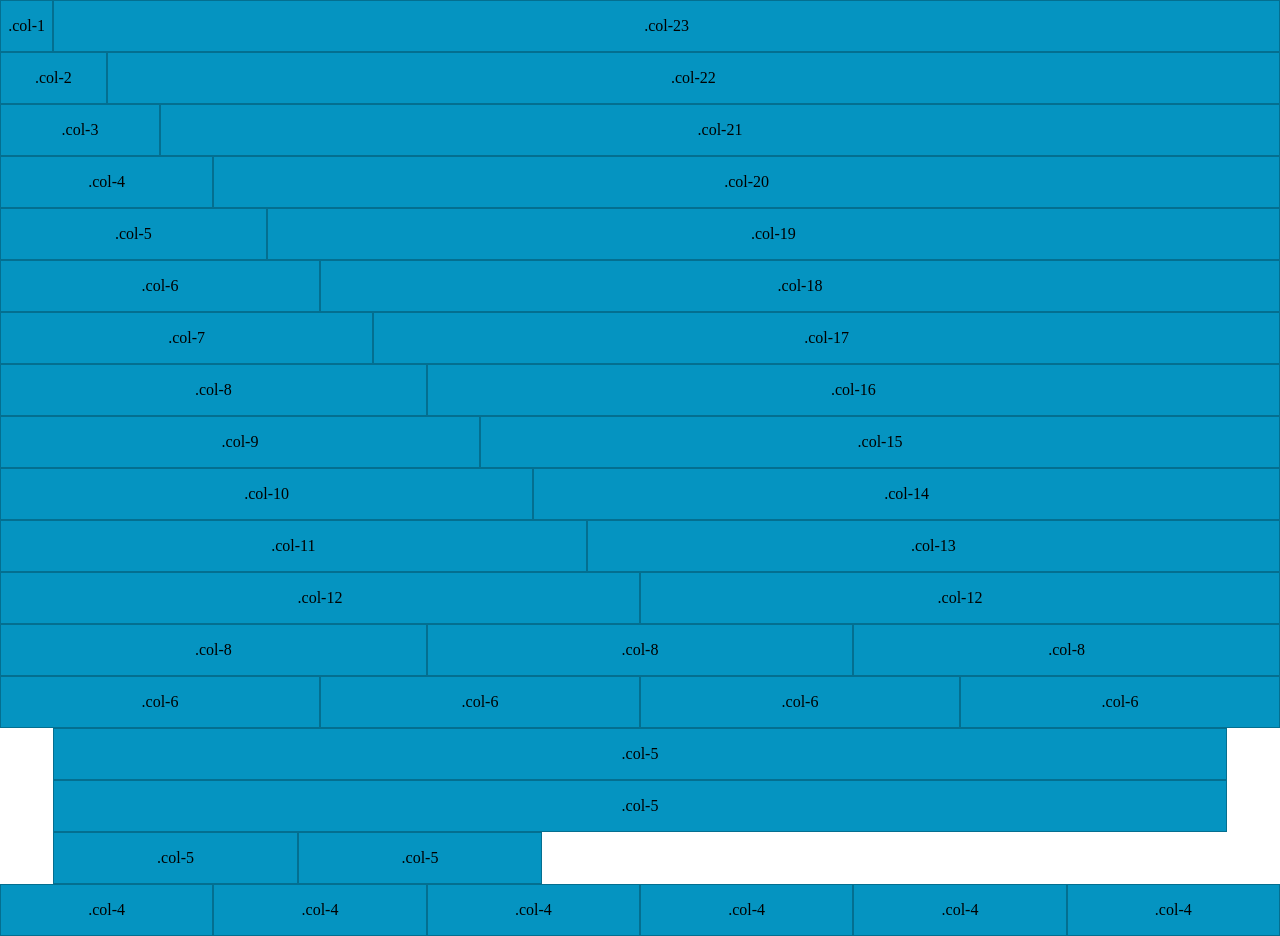
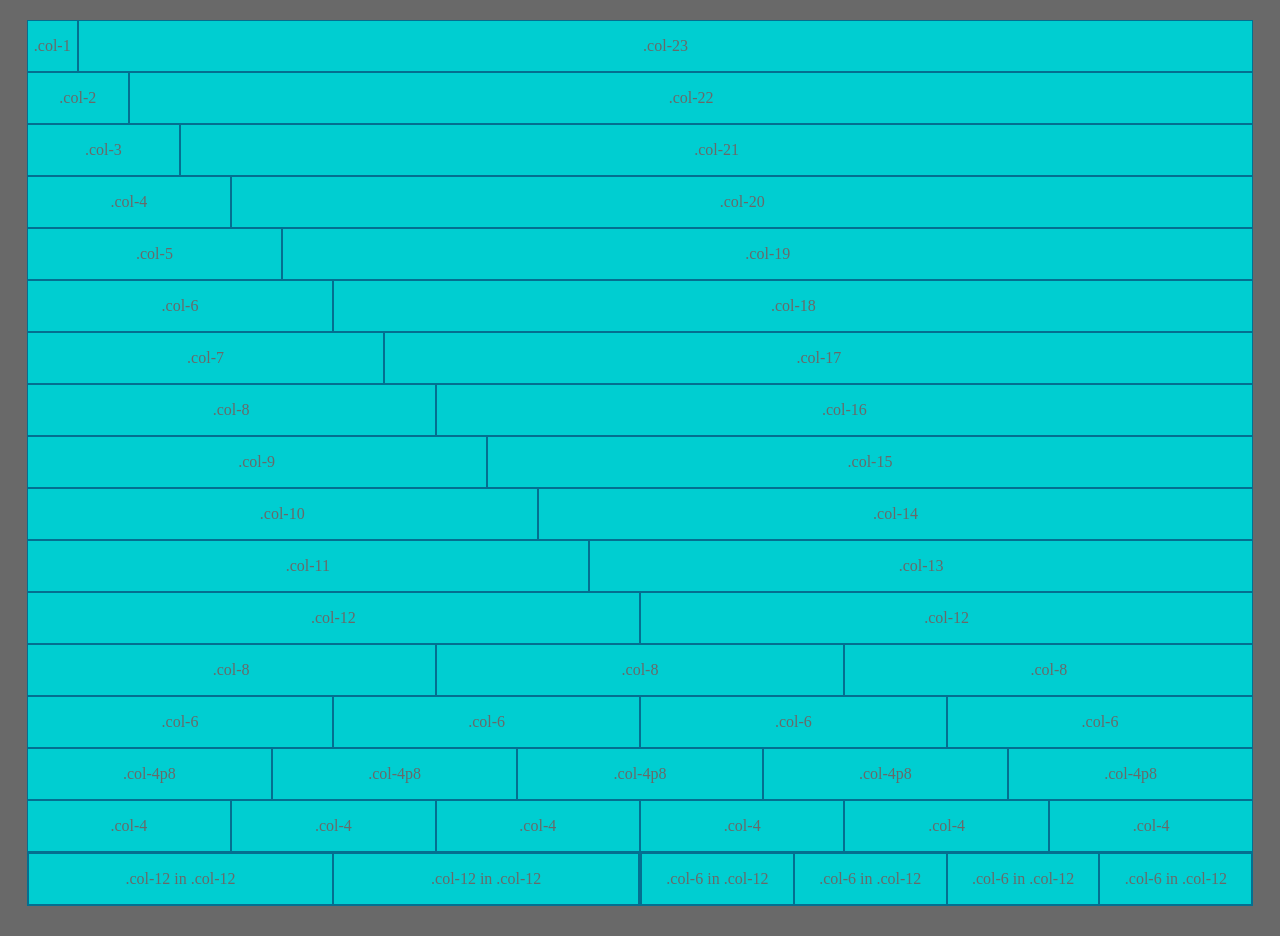
Before and after one commit to pmerrity/Flex, a plain HTML site: page index.html in a window 1280 px wide. Drawn offline with Linux system fonts and the light colour scheme.

Commit message:
almost done

```diff
--- a/css/test.css
+++ b/css/test.css
@@ -1,11 +1,20 @@
 body {
+	background-color: #696969;
 	margin: 0;
 	padding: 0;
 }
 
+#grid_wrapper {
+	padding: 20px;
+}
+
 .box {
-	background-color: #0594c1;
+	background-color: #00CED1;
 	border: 1px solid #046f90;
 	box-sizing: border-box;
 	text-align: center;
 }
+
+p {
+	color: #696969;
+}
--- a/index.html
+++ b/index.html
@@ -5,7 +5,8 @@
 		<link rel="stylesheet" type="text/css" href="css/flex.css" />
 	</head>
 
-	<body>
+	<body class="row">
+		<div id="grid_wrapper" class="col-23 no-float auto-margin">
 			<section class="row">
 				<div class="box col-1"><p>.col-1</p></div>
 				<div class="box col-23"><p>.col-23</p></div>
@@ -80,12 +81,11 @@
 			</section>
 
 			<section class="row">
-			<div class="col-22 no-float auto-margin">
-				<div class="box col-fifth"><p>.col-5</p></div>
-				<div class="box col-4.8"><p>.col-5</p></div>
-				<div class="box col-5"><p>.col-5</p></div>
-				<div class="box col-5"><p>.col-5</p></div>
-			</div>
+				<div class="box col-4p8"><p>.col-4p8</p></div>
+				<div class="box col-4p8"><p>.col-4p8</p></div>
+				<div class="box col-4p8"><p>.col-4p8</p></div>
+				<div class="box col-4p8"><p>.col-4p8</p></div>
+				<div class="box col-4p8"><p>.col-4p8</p></div>
 			</section>
 
 			<section class="row">
@@ -96,5 +96,19 @@
 				<div class="box col-4"><p>.col-4</p></div>
 				<div class="box col-4"><p>.col-4</p></div>
 			</section>
+
+			<section class="row">
+				<div class="box col-12">
+					<div class="box col-12"><p>.col-12 in .col-12</p></div>
+					<div class="box col-12"><p>.col-12 in .col-12</p></div>
+				</div>
+				<div class="box col-12">
+					<div class="box col-6"><p>.col-6 in .col-12</p></div>
+					<div class="box col-6"><p>.col-6 in .col-12</p></div>
+					<div class="box col-6"><p>.col-6 in .col-12</p></div>
+					<div class="box col-6"><p>.col-6 in .col-12</p></div>
+				</div>
+			</section>
+		</div>
 	</body>
 </html>
--- a/scss/flex.scss
+++ b/scss/flex.scss
@@ -1,3 +1,4 @@
+.no-float,
 .row {
 	width: 100%;
 	zoom: 1;
@@ -13,6 +14,7 @@
 .col-2,
 .col-3,
 .col-4,
+.col-4p8,
 .col-5,
 .col-6,
 .col-7,
@@ -70,23 +72,27 @@
 	}
 }
 .col-4 {
-	width: 100%;
+	width: 50%;
 
-	@media only screen and (min-width: 600px) {
-		width: 50%;
-	}
-
-	@media only screen and (min-width: 768px) {
+	@media only screen and (min-width: 480px) {
 		width: 25%;
 	}
 
-	@media only screen and (min-width: 992px) {
+	@media only screen and (min-width: 600px) {
 		width: 16.6667%;
 	}
 }
 
-.col-4_8 {
-	/* Need something for 20%.... */
+.col-4p8 {
+	width: 50%;
+
+	@media only screen and (min-width: 600px) {
+		width: 20%;
+	}
+
+	@media only screen and (min-width: 768px) {
+		width: 20%;
+	}
 }
 
 .col-5 {
@@ -205,15 +211,11 @@
 .col-20 {
 	width: 100%;
 
-	@media only screen and (min-width: 600px) {
-		width: 50%;
-	}
-
-	@media only screen and (min-width: 768px) {
+	@media only screen and (min-width: 480px) {
 		width: 75%;
 	}
 
-	@media only screen and (min-width: 992px) {
+	@media only screen and (min-width: 600px) {
 		width: 83.3334%;
 	}
 }
@@ -258,17 +260,7 @@
 	width: 100%;
 }
 .no-float {
-	clear: both;
 	float: none;
-	zoom: 1;
-
-	&::before, &::after {
-		content: " ";
-		display: table;
-	}
-	&::after {
-		clear: both;
-	}
 }
 .auto-margin {
 	display: block;
```
Also changed, not shown: css/flex.css. Lines whose indentation alone changed are shown as unchanged.
